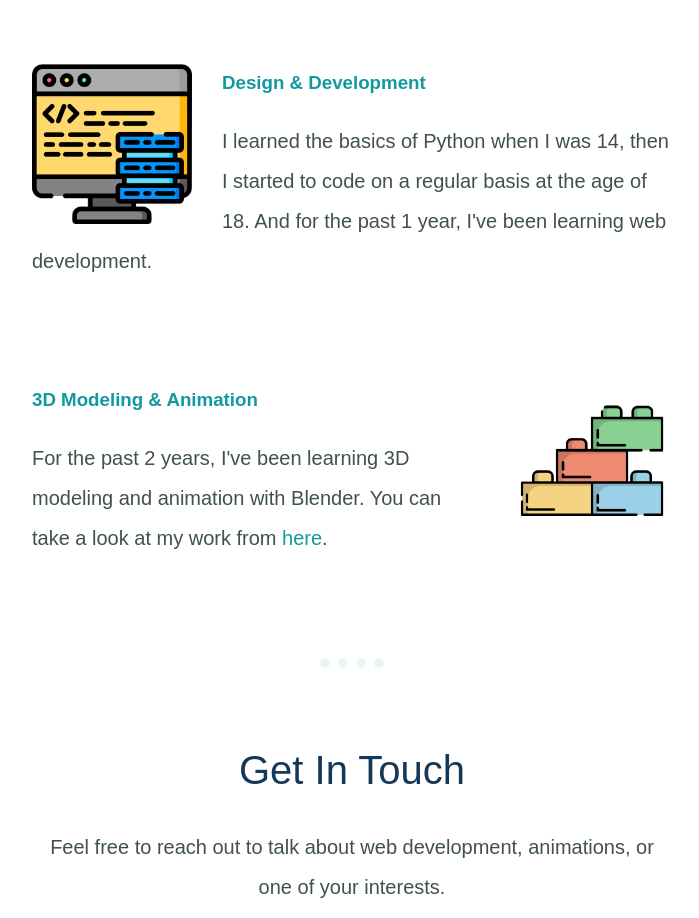
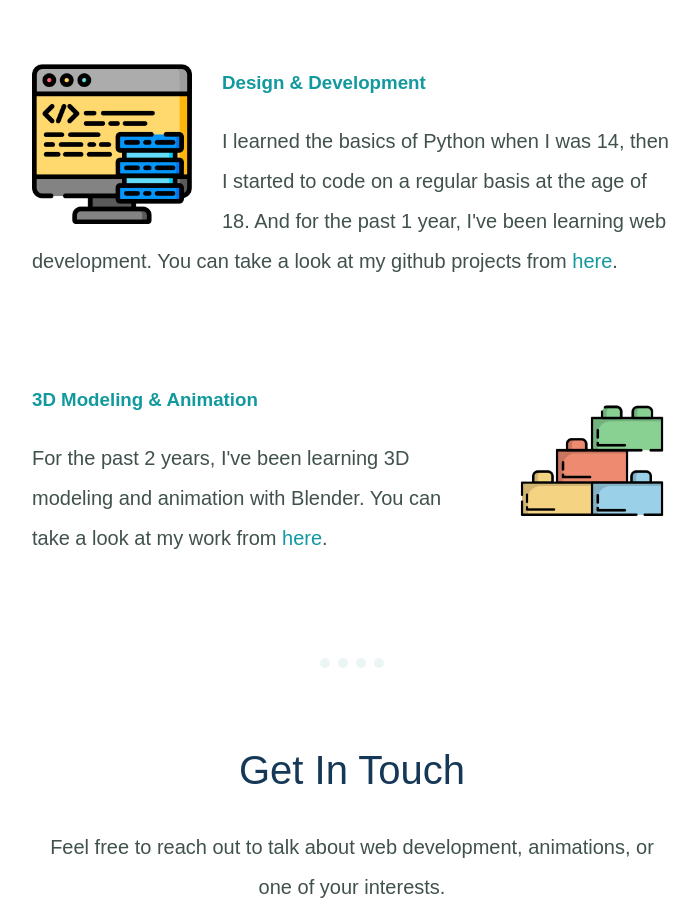
Before and after one commit to omergguler/portfolio, a plain HTML site: page index.html in a window 1280 px wide. Shown: the part 1460-2378 px from the top of the page, without its empty margins (288-987 px from the left). Drawn offline with Linux system fonts and the light colour scheme.

Commit message:
Add github account link

```diff
--- a/index.html
+++ b/index.html
@@ -45,7 +45,7 @@
       <div class="skill-row">
         <img class="coding-image" src="images/data.png" alt="">
         <h3>Design & Development</h3>
-        <p class="skill-code-description">I learned the basics of Python when I was 14, then I started to code on a regular basis at the age of 18. And for the past 1 year, I've been learning web development.</p>
+        <p class="skill-code-description">I learned the basics of Python when I was 14, then I started to code on a regular basis at the age of 18. And for the past 1 year, I've been learning web development. You can take a look at my github projects from <a href="https://github.com/omergguler">here</a>.</p>
       </div>
       <div class="skill-row">
         <img class="lego-image" src="images/lego.png" alt="">
```
